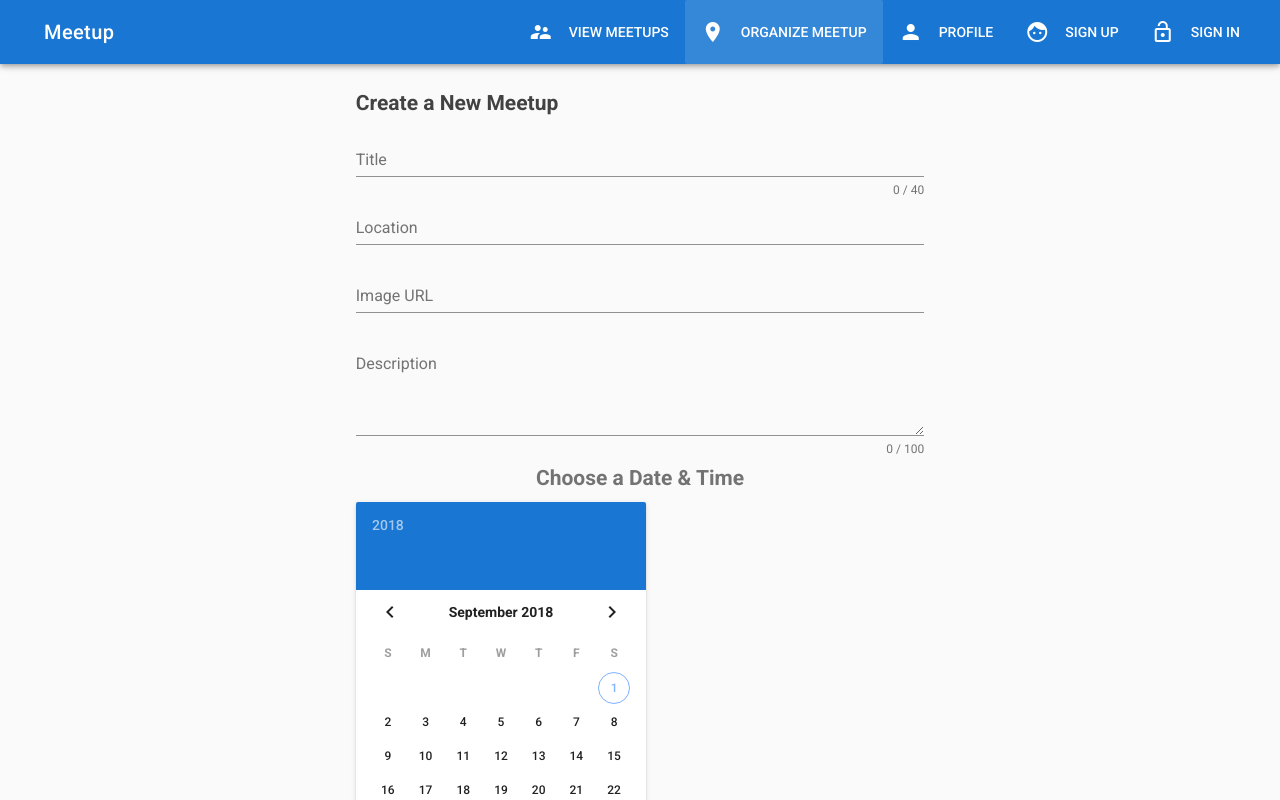
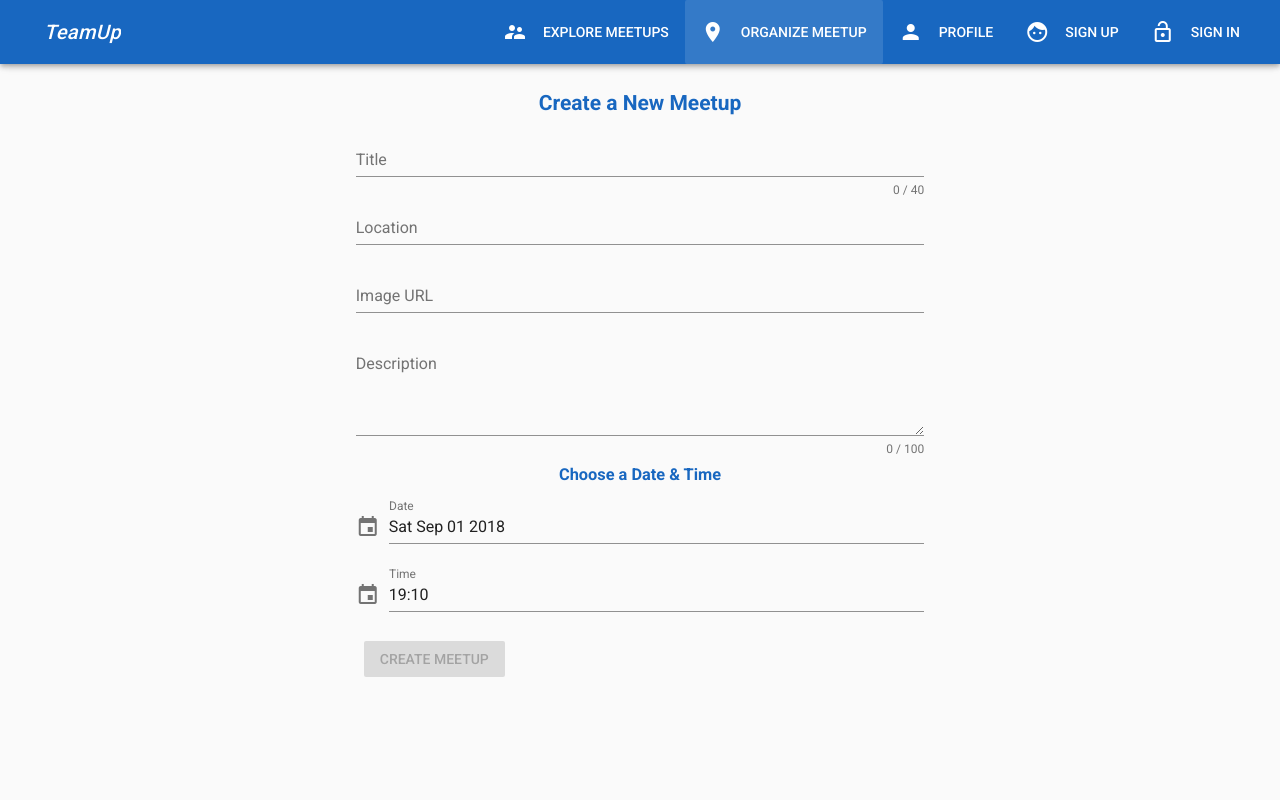
Before and after one commit to keremduran/meetup, a Vue app: page /meetup/new in a window 1280 px wide. Shown: the top 800 px of the page. Built offline with nearby package versions, Linux system fonts and the light colour scheme.

Commit message:
Firebase Setup

```diff
--- a/package.json
+++ b/package.json
@@ -11,6 +11,7 @@
     "build": "node build/build.js"
   },
   "dependencies": {
+    "firebase": "^5.4.2",
     "vue": "^2.5.2",
     "vue-router": "^3.0.1",
     "vuetify": "^1.0.0",
--- a/src/App.vue
+++ b/src/App.vue
@@ -24,7 +24,7 @@
       </v-toolbar-side-icon>
       <v-toolbar-title>
         <router-link to="/" tag="span" style="curl" :style="{cursor: 'pointer'}">
-          Meetup
+          <i class="">TeamUp</i>
         </router-link>
       </v-toolbar-title>
       <v-spacer></v-spacer>
@@ -51,7 +51,7 @@
     return {
       sideNav: false,
       menuItems: [
-        {icon: 'supervisor_account', title: 'View Meetups', link:'/meetups'},
+        {icon: 'supervisor_account', title: 'Explore Meetups', link:'/meetups'},
         {icon: 'room', title: 'Organize Meetup', link:'/meetup/new'},
         {icon: 'person', title: 'Profile', link:'/profile'},
         {icon: 'face', title: 'Sign Up', link:'/signup'},
--- a/src/components/Home.vue
+++ b/src/components/Home.vue
@@ -1,13 +1,5 @@
 <template>
     <v-container>
-        <v-layout row wrap class="mb-2">
-            <v-flex xs12 sm6 class="text-sm-right text-xs-center">
-                <v-btn router to="/meetups" class="primary" large>Explore Meetups</v-btn>
-            </v-flex>
-            <v-flex xs12 sm6 class="text-sm-left text-xs-center">
-                <v-btn router to="/meetup/new" class="primary" large>Organize Meetup</v-btn>
-            </v-flex>
-        </v-layout>
         <v-layout row wrap>
             <v-carousel style="cursor: pointer">
                 <v-carousel-item
@@ -25,9 +17,17 @@
                 </v-carousel-item>
             </v-carousel>
         </v-layout>
-        <v-layout row wrap class="mt-2">
+        <v-layout row wrap class="mt-4 mb-2">
             <v-flex xs12 class="text-xs-center">
-                <p>Join Our Awesome Meetups!</p>
+                <h3 class="primary--text"> <b>Join Our Awesome Community!</b> </h3>
+            </v-flex>
+        </v-layout>
+        <v-layout row wrap class="mb-2">
+            <v-flex xs12 sm6 class="text-sm-right text-xs-center">
+                <v-btn router to="/meetups" class="primary" large>Explore Meetups</v-btn>
+            </v-flex>
+            <v-flex xs12 sm6 class="text-sm-left text-xs-center">
+                <v-btn router to="/meetup/new" class="primary" large>Organize Meetup</v-btn>
             </v-flex>
         </v-layout>
     </v-container>
--- a/src/components/Meetup/CreateMeetup.vue
+++ b/src/components/Meetup/CreateMeetup.vue
@@ -2,7 +2,7 @@
     <v-container>
         <v-layout row class="mb-2">
             <v-flex xs12 sm6 offset-sm3>
-                <h2 class="secondary--text">Create a New Meetup</h2>
+                <h2 class="primary--text text-xs-center">Create a New Meetup</h2>
             </v-flex>
         </v-layout>
         <v-form @submit.prevent="onCreateMeetup">
@@ -59,21 +59,51 @@
             </v-layout>
             <v-layout row>
                 <v-flex class="my-2" xs12 sm6 offset-sm3>
-                    <h2 class="text--secondary text-xs-center">Choose a Date & Time</h2>
+                    <h3 class="primary--text text-xs-center">Choose a Date & Time</h3>
                 </v-flex>
             </v-layout>
             <v-layout row> <!-- To center the date pickers -->
                 <v-flex xs12 sm6 offset-sm3>
                     <v-layout row>
-                        <v-flex class="mb-1" xs12 sm6>
-                            <v-date-picker v-model="date"></v-date-picker>
-                            <p class="text-xs-center">{{ date }}</p>
-                        </v-flex>
-                    </v-layout>
-                    <v-layout row>
-                        <v-flex class="mb-1" xs12 sm6>
-                            <v-time-picker v-model="time" format="24hr"></v-time-picker>
-                            <p class="text-xs-center">{{ time }}</p>
+                        <v-flex class="mb-1" xs12>
+                            <v-menu
+                                ref="menu"
+                                :close-on-content-click="false"
+                                v-model="menu"
+                                lazy
+                                transition="scale-transition"
+                                offset-y
+                                full-width
+                                min-width="290px"
+                            >
+                                <v-text-field
+                                    slot="activator"
+                                    label="Date"
+                                    prepend-icon="event"
+                                    readonly
+                                    :value="getDate"
+                                ></v-text-field>
+                                <v-date-picker v-model="date"></v-date-picker>
+                            </v-menu>
+                            <v-menu
+                                ref="menu"
+                                :close-on-content-click="false"
+                                v-model="menu2"
+                                lazy
+                                transition="scale-transition"
+                                offset-y
+                                full-width
+                                min-width="290px"
+                            >
+                                <v-text-field
+                                    slot="activator"
+                                    label="Time"
+                                    prepend-icon="event"
+                                    readonly
+                                    :value="getTime"
+                                ></v-text-field>
+                                <v-time-picker v-model="time" format="24hr"></v-time-picker>
+                            </v-menu>
                         </v-flex>
                     </v-layout>
                 </v-flex>
@@ -85,10 +115,6 @@
                     class="primary">
                         Create Meetup
                     </v-btn>
-                    <v-btn class="primary">
-                        Clear
-                    </v-btn>
-                    <p>{{parsedDateTime}}</p>
                 </v-flex>
             </v-layout>
         </v-form>
@@ -105,6 +131,8 @@
             description: '',
             date: null,
             time: new Date(),
+            menu: false,
+            menu2: false
         }
     },
     computed: {
@@ -137,13 +165,39 @@
             console.log(date);
             return date;
         },
+        getDate() {
+            let date, year
+            if (!this.date) {
+                date = new Date()
+            } else {
+                date = new Date(this.date)
+                date.setDate(date.getUTCDate())
+            }
+            date = date.toString().substring(0,15)
+            return date
+        },
+        getTime() {
+            let time, hours, minutes
+            if(typeof this.time === 'string'){
+                hours = this.time.match(/^(\d+)/)[1]
+                minutes = this.time.match(/:(\d+)/)[1]
+                time = hours+":"+minutes
+            } else {
+                hours = this.time.getHours()
+                minutes = this.time.getMinutes()
+                if (hours < 10) {
+                    hours = "0"+hours
+                } else if (minutes < 10) {
+                    minutes = "0"+minutes
+                }
+            }
+            time = hours+":"+minutes
+            return time
+        },
     },
 
 
     methods: {
-        clear(){
-            this.$refs.form.reset();
-        },
         onCreateMeetup () {
             if(!this.formIsValid){
                 return
--- a/src/components/Meetup/Meetup.vue
+++ b/src/components/Meetup/Meetup.vue
@@ -2,7 +2,7 @@
     <v-container>
         <v-layout row wrap>
             <v-flex xs12>
-                <v-card>
+                <v-card class="primary">
                     <v-card-title>
                         <h2 class="primary--text">{{ meetup.title }}</h2>
                     </v-card-title>
@@ -11,7 +11,7 @@
                         aspect-ratio="1.8"
                     ></v-img>
                     <v-card-text>
-                        <div class="mb-1"> <h3 class="info--text"> {{ meetup.date }} - {{meetup.location}}</h3> </div>
+                        <div class="mb-1"> <h3 class="info--text"> {{ meetup.date | datify }} - {{meetup.location}}</h3> </div>
                         <div>{{ meetup.description }}</div>
                     </v-card-text>
                     <v-card-actions>
--- a/src/components/Meetup/Meetups.vue
+++ b/src/components/Meetup/Meetups.vue
@@ -2,7 +2,7 @@
     <v-container fluid>
         <v-layout row wrap>
             <v-flex xs12 sm10 md8 offset-sm1 offset-md2 >
-                <v-card class="info mb-3" v-for="meetup in meetups" :key="meetup.id">
+                <v-card class="info mb-3 secondary" v-for="meetup in meetups" :key="meetup.id">
                     <v-container fluid>
                         <v-layout row>
                             <v-flex xs5 sm4>
@@ -15,7 +15,7 @@
                                 <v-card-title primary-title>
                                     <div>
                                         <h2 class="black--text mb-0">{{ meetup.title }}</h2>
-                                        <div>{{ meetup.date }}</div>
+                                        <div>{{ meetup.date | datify }} - {{ meetup.location }}</div>
                                     </div>
                                 </v-card-title>
                                 <v-card-actions>
@@ -42,3 +42,9 @@
     }
 }
 </script>
+
+<style scoped>
+    .secondary {
+        background: #d5f0ff !important;
+    }
+</style>
--- a/src/components/User/Signup.vue
+++ b/src/components/User/Signup.vue
@@ -1,5 +1,7 @@
 <template>
-    <div>
-        <p>The Signup Page</p>
-    </div>
+    <v-container>
+        <v-layout row>
+            <v-flex xs12 sm6 offset-sm3></v-flex>
+        </v-layout>
+    </v-container>
 </template>
--- /dev/null
+++ b/src/filters/date.js
@@ -0,0 +1,4 @@
+export default (value) => {
+    const date = new Date(value)
+    return date.toLocaleString(['en-US'], {month: 'short', day:'2-digit', year: 'numeric', hour: '2-digit', minute:'2-digit'})
+}
--- a/src/main.js
+++ b/src/main.js
@@ -2,12 +2,20 @@
 // (runtime-only or standalone) has been set in webpack.base.conf with an alias.
 import Vue from 'vue'
 import App from './App'
+import * as firebase from 'firebase'
 import router from './router'
 import Vuetify from 'vuetify'
 import { store } from './store'
+import DateFilter from './filters/date'
 import 'vuetify/dist/vuetify.min.css'
 
-Vue.use(Vuetify)
+Vue.use(Vuetify, {
+  theme: {
+    primary: '#1867c0',
+    secondary: '#d5f0ff'
+  }
+})
+Vue.filter('datify', DateFilter)
 
 Vue.config.productionTip = false
 
@@ -17,5 +25,15 @@
   router,
   store,
   components: { App },
-  template: '<App/>'
+  template: '<App/>',
+  created () {
+    firebase.initializeApp({
+        apiKey: 'AIzaSyBpwKK5_hX1M03qwZvv3yjSiGtW6dLEdFA',
+        authDomain: 'meetup-eb8b8.firebaseapp.com',
+        databaseURL: 'https://meetup-eb8b8.firebaseio.com',
+        projectId: 'meetup-eb8b8',
+        storageBucket: 'meetup-eb8b8.appspot.com'
+      }
+    )
+  }
 })
--- a/src/store/index.js
+++ b/src/store/index.js
@@ -10,7 +10,7 @@
                 title: 'Tea and Biscuits with Developers',
                 id: 'sdljfhslner',
                 imageUrl: 'https://www.publicdomainpictures.net/pictures/210000/velka/new-york-skyline-1489166203L1o.jpg',
-                date: '2018-10-13',
+                date: new Date(),
                 description: 'Lorem ipsum dolor sit amet consectetur adipisicing elit. Nulla nostrum facere delectus aspernatur numquam natus sit recusandae enim, culpa est.',
                 location: 'New York'
             },
@@ -18,7 +18,7 @@
                 title: 'Cat Meetup Paris',
                 id: 'asgdf23dssd',
                 imageUrl: 'https://handluggageonly.co.uk/wp-content/uploads/2015/10/Paris-Restaurants-with-cool-views-5-1160x725.jpg',
-                date: '2018-10-15',
+                date: new Date(),
                 description: 'Assumenda rerum ratione quam maxime? Neque dolor provident earum nisi rerum. Eos, suscipit quas ratione neque temporibus soluta ut odio quis asperiores nesciunt. Officiis blanditiis iure aspernatur placeat repudiandae vero.',
                 location: 'Somewhere over the rainbow'
 
```
Also changed, not shown: 1 other file (tests, documents, lock files or other folders).
